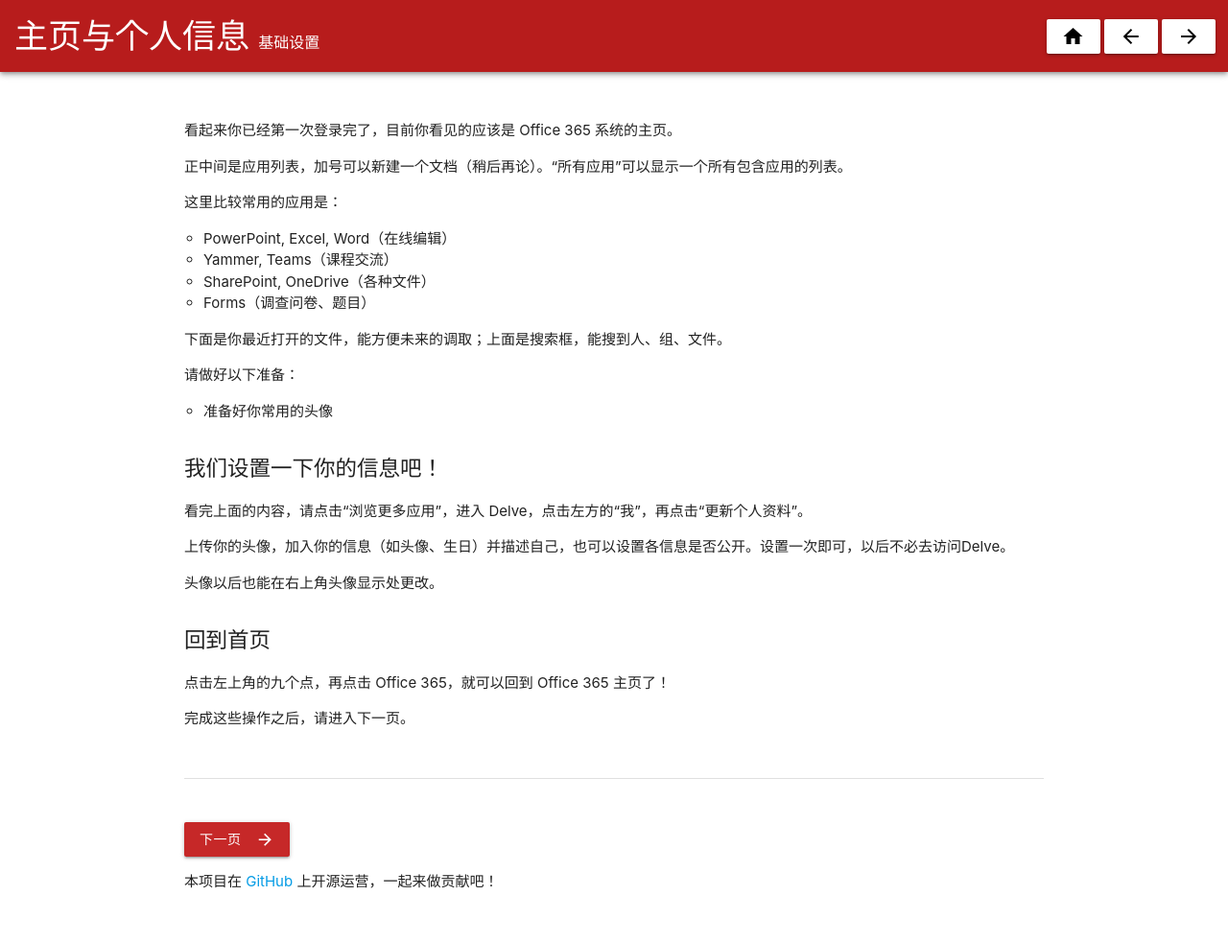
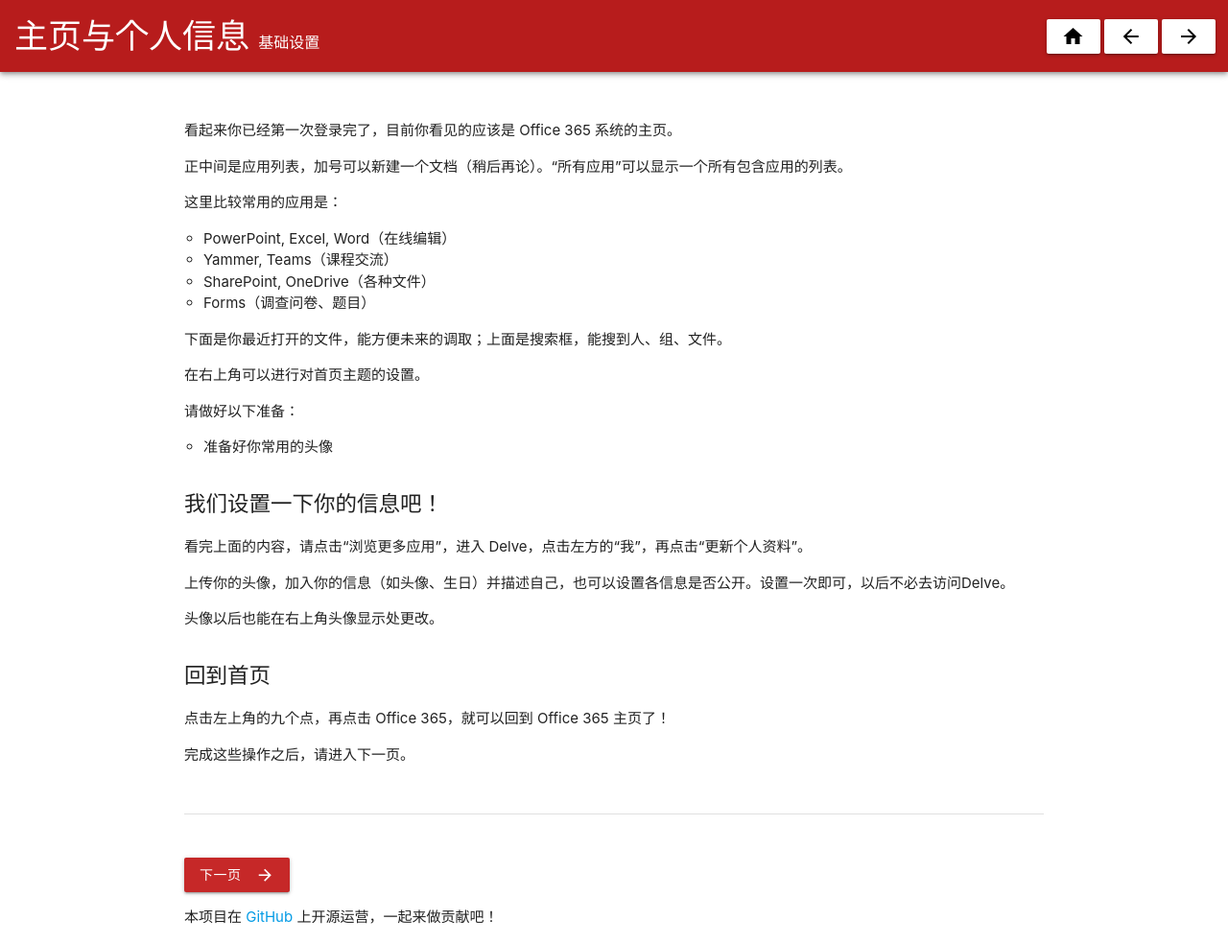
Before and after one commit to pkuschool/intro, a Jekyll site: the page built from 12-Hub.md, in a window 1280 px wide. Shown: the whole page at 96% size. Built offline with Jekyll 4.4.1, drawn with Linux system fonts in a browser that asks for light colours; nearby versions of some CDN libraries; our own code applies the rules of GitHub Pages for plain Markdown files; before the commit the page ends 945 px from its top, so only the background shows below that.

Commit message:
Update 12-Hub.md

```diff
--- a/12-Hub.md
+++ b/12-Hub.md
@@ -21,6 +21,8 @@ description: 基础设置
 
 下面是你最近打开的文件，能方便未来的调取；上面是搜索框，能搜到人、组、文件。
 
+在右上角可以进行对首页主题的设置。
+
 请做好以下准备：
 
 - 准备好你常用的头像
```
